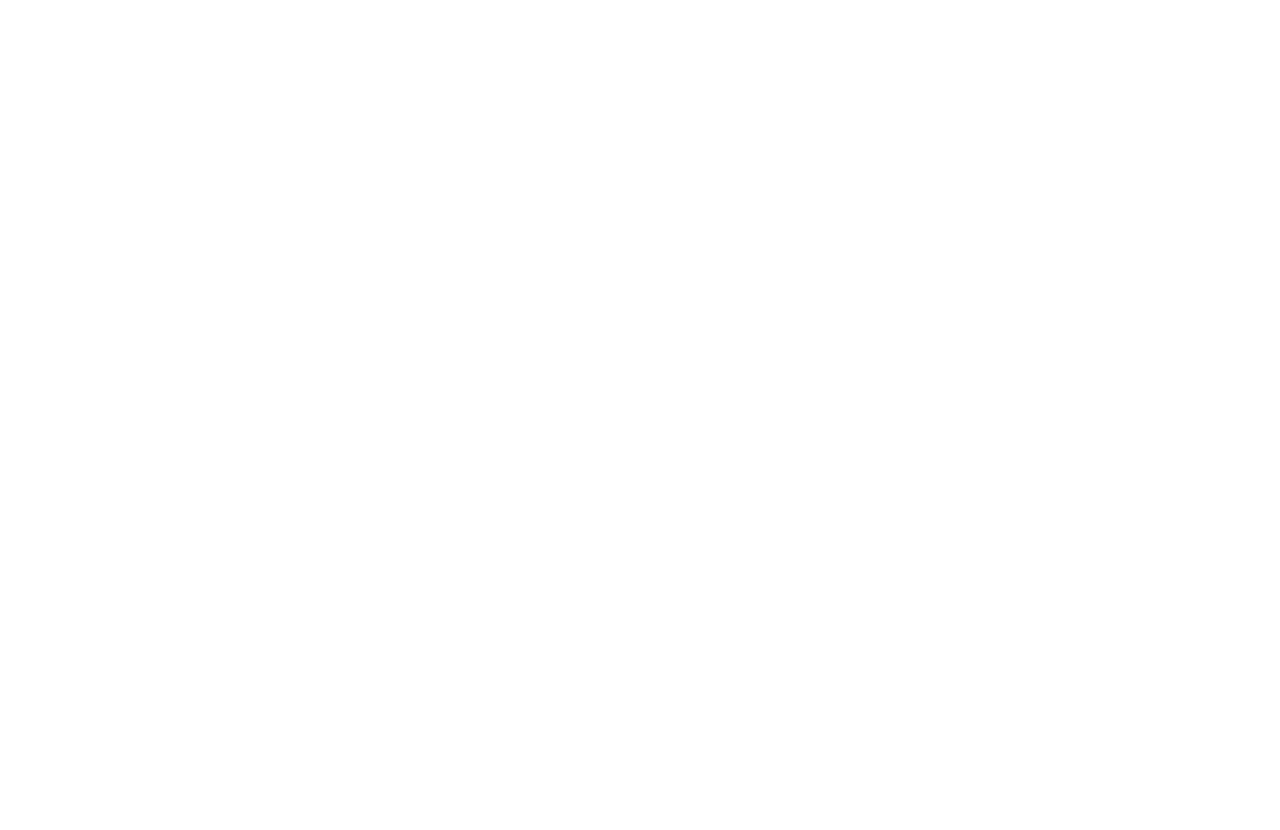
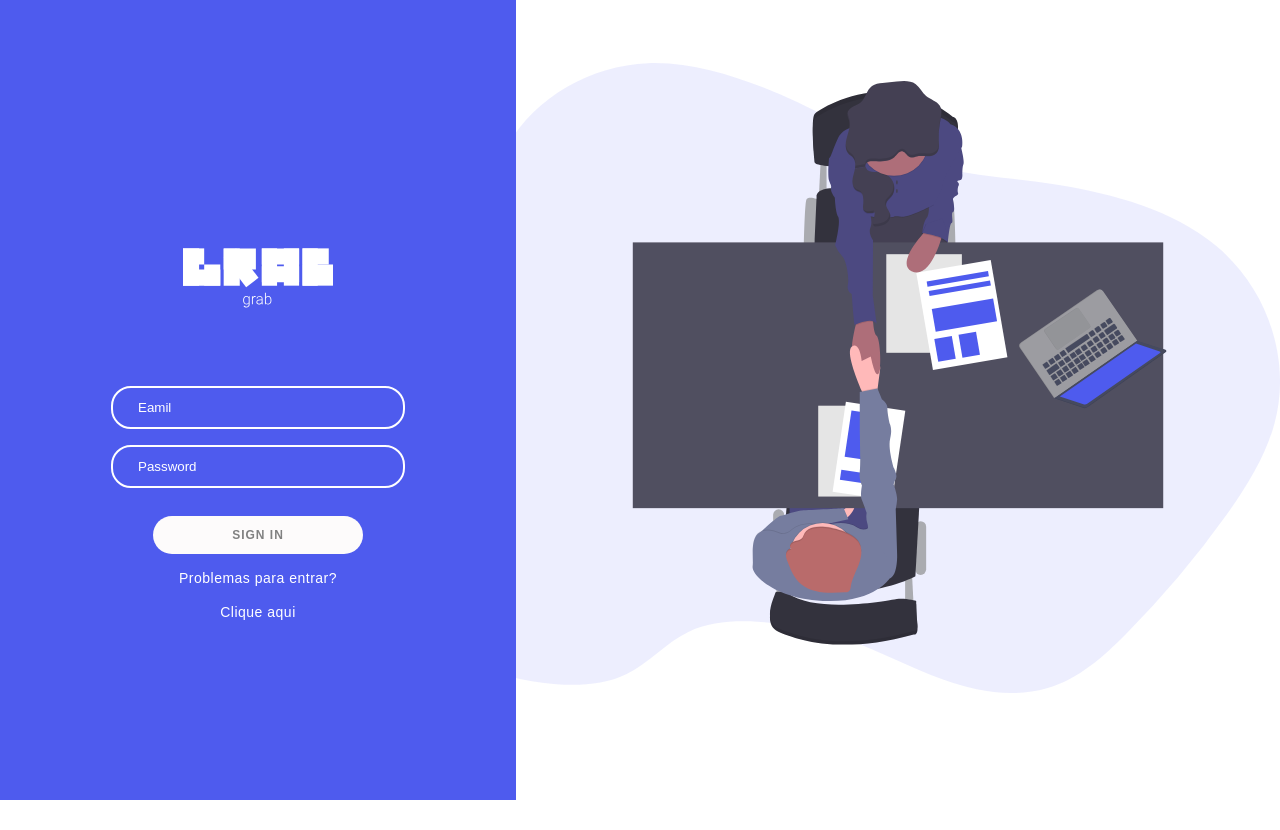
Before and after one commit to ElianaNeto/grab-pagina-de-login, a plain HTML site: page index.html in a window 1280 px wide. Before the commit the page ends 800 px from the top, so only its background shows below. Drawn offline with Linux system fonts and the light colour scheme.

Commit message:
Add files via upload

```diff
--- /dev/null
+++ b/css/style.css
@@ -0,0 +1,110 @@
+@import url("https://fonts.googleapis.com/css?family=Montserrat:400,800");
+body {
+  background: #ffffff;
+  display: flex;
+  justify-content: center;
+  flex-direction: column;
+  font-family: "Montserant", sans-serif;
+  height: 100vh;
+  margin: -20px 0 50px;
+}
+p {
+  font-size: 14px;
+  font-weight: 100;
+  line-height: 20px;
+  letter-spacing: 0.5px;
+  color: white;
+}
+a {
+  color: rgb(255, 255, 255);
+  font-size: 14px;
+  font-weight: 100;
+  line-height: 20px;
+  letter-spacing: 0.5px;
+  text-decoration: none;
+}
+
+button {
+  border-radius: 20px;
+  border: none;
+  background-color: #fdfbfb;
+  color: gray;
+  font-size: 12px;
+  font-weight: bold;
+  padding: 12px 45px;
+  letter-spacing: 1px;
+  text-transform: uppercase;
+  transition: transform 80ms ease-in;
+  width: 210px;
+  outline: none;
+  margin-top: 20px;
+}
+
+form {
+  background-color: #4e5bee;
+  display: flex;
+  align-items: center;
+  justify-content: center;
+  flex-direction: column;
+  padding: 0px 58px;
+  height: 100%;
+  text-align: center;
+  width: 400px;
+}
+
+input {
+  background-color: #4e5bee;
+  padding: 12px 15px;
+  margin: 8px 0px;
+  width: 250px;
+  border-radius: 20px;
+  border-color: white;
+  border: 2px solid white;
+  outline: none;
+  color: white;
+  padding-left: 25px;
+}
+
+::placeholder {
+  /* Chrome, Firefox, Opera, Safari 10.1+ */
+  color: #ffffff;
+}
+
+.form-container {
+  position: absolute;
+  top: 0;
+  height: 100%;
+  transition: all 0.6s ease-in-out;
+}
+.sign-in-container {
+  left: 0;
+  width: 50%;
+  z-index: 2;
+}
+
+.imagem {
+  background-color: #ffffff;
+  float: right;
+}
+
+button:hover {
+  opacity: 0.5;
+}
+
+@media (max-width: 500px) {
+  form {
+    background-color: #4e5bee;
+    width: 200px;
+    margin-left: 80px;
+  }
+  .imagem {
+    display: none;
+  }
+  input {
+    border-radius: 20px;
+    width: 190px;
+  }
+  button {
+    width: 150px;
+  }
+}
--- a/index.html
+++ b/index.html
@@ -1,11 +1,34 @@
 <!DOCTYPE html>
-<html lang="pt-br">
+<html lang="en">
   <head>
     <meta charset="UTF-8" />
-    <meta name="viewport" content="width=device-width, initial-scale=1.0" />
+    <link rel="stylesheet" type="text/css" href="css/style.css" />
+    <link rel="shortcut icon" href="assets/logo-grab.svg" type="image/jpg" />
+
     <title>Grab - Login</title>
   </head>
   <body>
+    <div>
+      <div class="form-container sign-in-container">
+        <form action="#">
+          <img src="assets/logo-grab.svg" width="150px" height="200px" alt="" />
 
+          <i class="fas fa-user icon"></i>
+          <input type="email" name="email" placeholder="Eamil" />
+          <input type="password" name="password" placeholder="Password" />
+          <button>Sign In</button>
+          <p>Problemas para entrar?</p>
+          <a href="#">Clique aqui</a>
+        </form>
+      </div>
+      <div class="imagem">
+        <img
+          src="assets/undraw_interview_rmcf.svg"
+          width="900px"
+          height="100%"
+          alt=""
+        />
+      </div>
+    </div>
   </body>
 </html>
```
Also changed, not shown: assets/alternate_email-white-18dp.svg (added), assets/https-white-18dp.svg (added).
